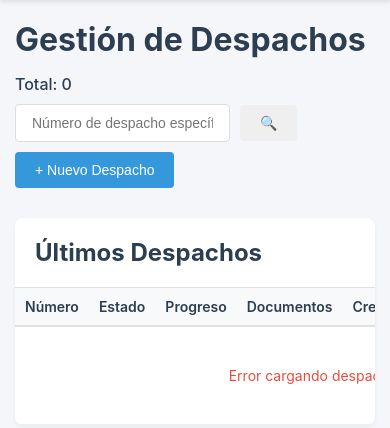
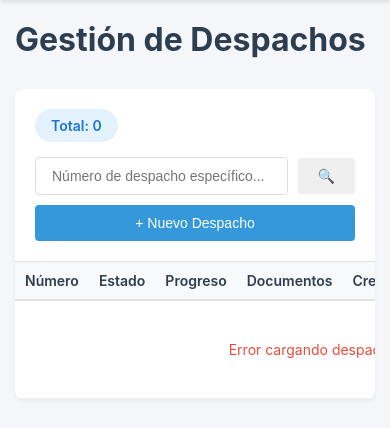
Before and after one commit to PabloTorresOyarzun/erp5, a Flask app: template app-web/templates/despachos.html in a window 390 px wide. Shown: the part 60-488 px from the top of the page. Run offline with Flask 3, Linux system fonts and the light colour scheme; the template is opened without the code that fills it, so the values that code supplies are empty.

Commit message:
despacho view fix

```diff
--- a/app-web/templates/despachos.html
+++ b/app-web/templates/despachos.html
@@ -17,12 +17,6 @@
         display: flex;
         gap: 15px;
         align-items: center;
-    }
-
-    .despachos-actions span {
-        font-weight: 500;
-        color: #2c3e50;
-        white-space: nowrap;
     }
 
     .search-box {
@@ -51,8 +45,61 @@
         padding: 20px;
         border-bottom: 1px solid #e0e0e0;
         display: flex;
-        justify-content: between;
+        justify-content: space-between;
         align-items: center;
+        flex-wrap: wrap;
+        gap: 15px;
+    }
+
+    .table-header-left {
+        display: flex;
+        align-items: center;
+        gap: 20px;
+    }
+
+    .table-header-right {
+        display: flex;
+        align-items: center;
+        gap: 15px;
+    }
+
+    .total-badge {
+        background: #e3f2fd;
+        color: #1976d2;
+        padding: 8px 16px;
+        border-radius: 20px;
+        font-weight: 600;
+        font-size: 14px;
+    }
+
+    .btn-back {
+        background: linear-gradient(135deg, #3498db 0%, #2980b9 100%);
+        color: white;
+        padding: 12px 24px;
+        border-radius: 6px;
+        text-decoration: none;
+        font-weight: 500;
+        display: inline-flex;
+        align-items: center;
+        gap: 10px;
+        transition: all 0.3s;
+        box-shadow: 0 2px 8px rgba(52, 152, 219, 0.2);
+        border: none;
+        cursor: pointer;
+    }
+
+    .btn-back:hover {
+        transform: translateY(-2px);
+        box-shadow: 0 4px 12px rgba(52, 152, 219, 0.3);
+    }
+
+    .btn-back .icon {
+        font-size: 18px;
+        transition: transform 0.3s;
+    }
+
+    .btn-back:hover .icon {
+        transform: translateX(-3px);
     }
 
     table {
@@ -86,9 +133,20 @@
         font-weight: 500;
     }
 
-    .status-pendiente { background: #fff3e0; color: #f57c00; }
-    .status-procesando { background: #e3f2fd; color: #1976d2; }
-    .status-completo { background: #e8f5e9; color: #2e7d32; }
+    .status-pendiente {
+        background: #fff3e0;
+        color: #f57c00;
+    }
+
+    .status-procesando {
+        background: #e3f2fd;
+        color: #1976d2;
+    }
+
+    .status-completo {
+        background: #e8f5e9;
+        color: #2e7d32;
+    }
 
     .progress-mini {
         width: 60px;
@@ -180,26 +238,43 @@
         display: block;
     }
 
-
     @media (max-width: 768px) {
         .despachos-header {
             flex-direction: column;
             align-items: stretch;
         }
 
-        .despachos-actions {
+        .table-header {
+            flex-direction: column;
+            gap: 15px;
+        }
+
+        .table-header-left,
+        .table-header-right {
+            width: 100%;
             justify-content: space-between;
-            flex-wrap: wrap;
+        }
+
+        .table-header-right {
+            flex-direction: column;
             gap: 10px;
         }
 
-        .despachos-actions span {
-            order: -1;
+        .search-box {
             width: 100%;
         }
 
         .search-box input {
-            min-width: 150px;
+            flex: 1;
+        }
+
+        .btn-primary {
+            width: 100%;
+        }
+
+        .btn-back {
+            width: 100%;
+            justify-content: center;
         }
 
         table {
@@ -214,22 +289,26 @@
 
 <div class="despachos-header">
     <h1>Gestión de Despachos</h1>
-    <div class="despachos-actions" id="headerActions">
-        <span id="totalDespachos">Total: 0</span>
-        <div class="search-box">
-            <input type="text" id="searchInput" placeholder="Número de despacho específico...">
-            <button class="btn" onclick="buscarDespachoEspecifico()">🔍</button>
-        </div>
-        <button class="btn btn-primary" onclick="nuevoDespacho()">+ Nuevo Despacho</button>
-    </div>
     <div class="despachos-actions" id="detalleActions" style="display: none;">
-        <button class="btn" onclick="volverALista()">← Volver a la lista</button>
+        <button class="btn-back" onclick="volverALista()">
+            <span class="icon">←</span>
+            <span>Volver a la lista</span>
+        </button>
     </div>
 </div>
 
 <div class="despachos-table" id="despachosList">
     <div class="table-header">
-        <h2>Últimos Despachos</h2>
+        <div class="table-header-left">
+            <span class="total-badge" id="totalDespachos">Total: 0</span>
+        </div>
+        <div class="table-header-right">
+            <div class="search-box">
+                <input type="text" id="searchInput" placeholder="Número de despacho específico...">
+                <button class="btn" onclick="buscarDespachoEspecifico()">🔍</button>
+            </div>
+            <button class="btn btn-primary" onclick="nuevoDespacho()">+ Nuevo Despacho</button>
+        </div>
     </div>
 
     <table>
@@ -291,10 +370,18 @@
             <div style="margin-bottom: 20px;">
                 <label>Documentos Requeridos</label>
                 <div style="margin-top: 10px;">
-                    <label style="display: block; margin-bottom: 5px;"><input type="checkbox" value="factura_comercial" checked> Factura Comercial</label>
-                    <label style="display: block; margin-bottom: 5px;"><input type="checkbox" value="conocimiento_transporte" checked> Conocimiento de Transporte</label>
-                    <label style="display: block; margin-bottom: 5px;"><input type="checkbox" value="certificado_origen" checked> Certificado de Origen</label>
-                    <label style="display: block; margin-bottom: 5px;"><input type="checkbox" value="packing_list" checked> Packing List</label>
+                    <label style="display: block; margin-bottom: 5px;">
+                        <input type="checkbox" value="factura_comercial" checked> Factura Comercial
+                    </label>
+                    <label style="display: block; margin-bottom: 5px;">
+                        <input type="checkbox" value="conocimiento_transporte" checked> Conocimiento de Transporte
+                    </label>
+                    <label style="display: block; margin-bottom: 5px;">
+                        <input type="checkbox" value="certificado_origen" checked> Certificado de Origen
+                    </label>
+                    <label style="display: block; margin-bottom: 5px;">
+                        <input type="checkbox" value="packing_list" checked> Packing List
+                    </label>
                 </div>
             </div>
 
@@ -327,7 +414,7 @@
         actualizarPaginacion(data.total, page);
 
         // Actualizar total en header
-        document.getElementById('totalDespachos').textContent = `Total: ${data.total}`;
+        document.getElementById('totalDespachos').innerHTML = `<strong>${data.total}</strong> Despachos`;
 
     } catch (error) {
         console.error('Error cargando despachos:', error);
@@ -342,7 +429,6 @@
     document.getElementById('despachoDetail').style.display = 'none';
 
     // Cambiar header actions
-    document.getElementById('headerActions').style.display = 'flex';
     document.getElementById('detalleActions').style.display = 'none';
 
     // Limpiar selección
@@ -432,7 +518,6 @@
         document.getElementById('despachoDetail').style.display = 'block';
 
         // Cambiar header actions
-        document.getElementById('headerActions').style.display = 'none';
         document.getElementById('detalleActions').style.display = 'flex';
 
     } catch (error) {
@@ -467,7 +552,7 @@
 
     } catch (error) {
         console.error('Error cargando detalle:', error);
-        throw error; // Re-lanzar para que lo maneje seleccionarDespacho
+        throw error;
     }
 }
 
@@ -625,7 +710,7 @@
 
 function cerrarModal() {
     document.getElementById('nuevoDespachoModal').style.display = 'none';
-    document.getElementById('nuevoDespachoForm').reset(); // Limpiar formulario
+    document.getElementById('nuevoDespachoForm').reset();
 }
 
 document.getElementById('nuevoDespachoForm').addEventListener('submit', async function(e) {
```
